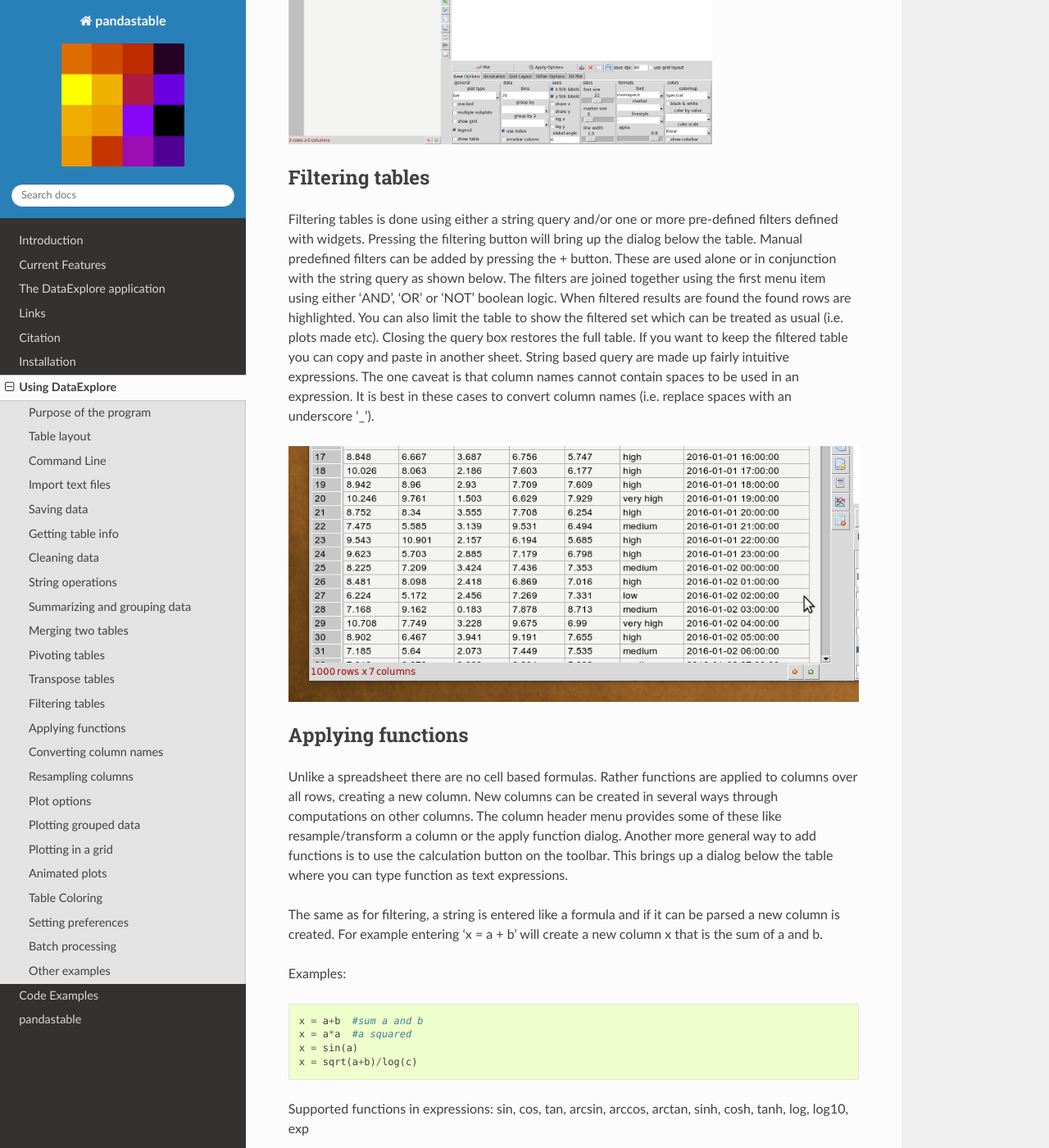
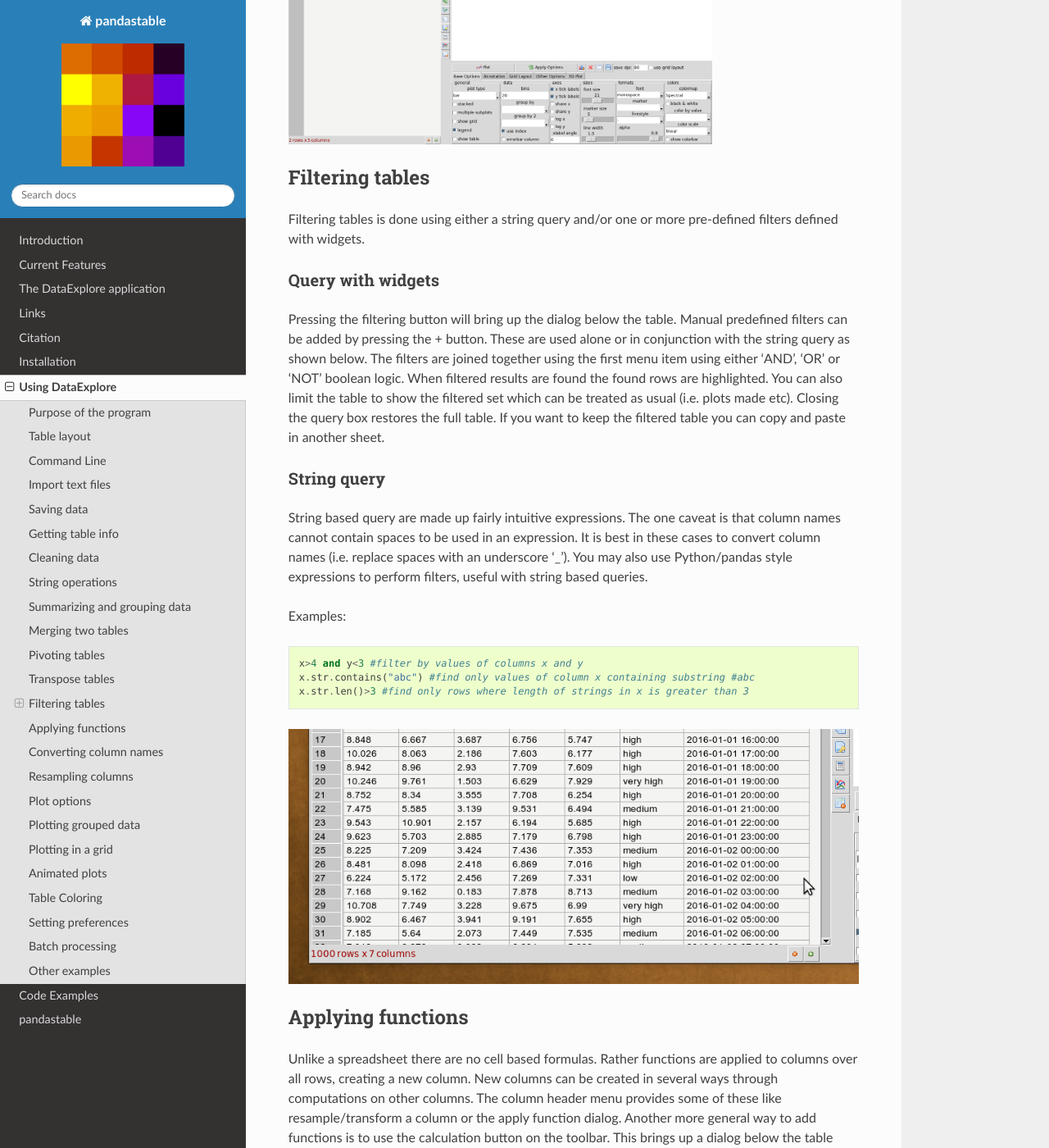
Before and after one commit to dmnfarrell/pandastable, a Sphinx documentation site: the page built from doc/source/dataexplore.rst, in a window 1280 px wide and 1400 px high, scrolled down 4889 px. Shown: the whole window at 82% size. Built offline with Sphinx 7.4.7 and the Read the Docs theme 2.0.0, drawn with Linux system fonts in a browser that asks for light colours.

Commit message:
doc change for filters

```diff
--- a/doc/source/dataexplore.rst
+++ b/doc/source/dataexplore.rst
@@ -121,8 +121,23 @@ A transpose is rotating the table on its axes so the rows become columns and vic
 Filtering tables
 ----------------
 
-Filtering tables is done using either a string query and/or one or more pre-defined filters defined with widgets. Pressing the filtering button will bring up the dialog below the table. Manual predefined filters can be added by pressing the + button. These are used alone or in conjunction with the string query as shown below. The filters are joined together using the first menu item using either 'AND', 'OR' or 'NOT' boolean logic. When filtered results are found the found rows are highlighted. You can also limit the table to show the filtered set which can be treated as usual (i.e. plots made etc). Closing the query box restores the full table. If you want to keep the filtered table you can copy and paste in another sheet.
-String based query are made up fairly intuitive expressions. The one caveat is that column names cannot contain spaces to be used in an expression. It is best in these cases to convert column names (i.e. replace spaces with an underscore '_').
+Filtering tables is done using either a string query and/or one or more pre-defined filters defined with widgets.
+
+Query with widgets
+++++++++++++++++++
+
+Pressing the filtering button will bring up the dialog below the table. Manual predefined filters can be added by pressing the + button. These are used alone or in conjunction with the string query as shown below. The filters are joined together using the first menu item using either 'AND', 'OR' or 'NOT' boolean logic. When filtered results are found the found rows are highlighted. You can also limit the table to show the filtered set which can be treated as usual (i.e. plots made etc). Closing the query box restores the full table. If you want to keep the filtered table you can copy and paste in another sheet.
+
+String query
+++++++++++++
+
+String based query are made up fairly intuitive expressions. The one caveat is that column names cannot contain spaces to be used in an expression. It is best in these cases to convert column names (i.e. replace spaces with an underscore '_'). You may also use Python/pandas style expressions to perform filters, useful with string based queries.
+
+Examples::
+
+    x>4 and y<3 #filter by values of columns x and y
+    x.str.contains("abc") #find only values of column x containing substring #abc
+    x.str.len()>3 #find only rows where length of strings in x is greater than 3
 
 .. image:: filtering_example.gif
 
```
Also changed, not shown: 1 other file.
